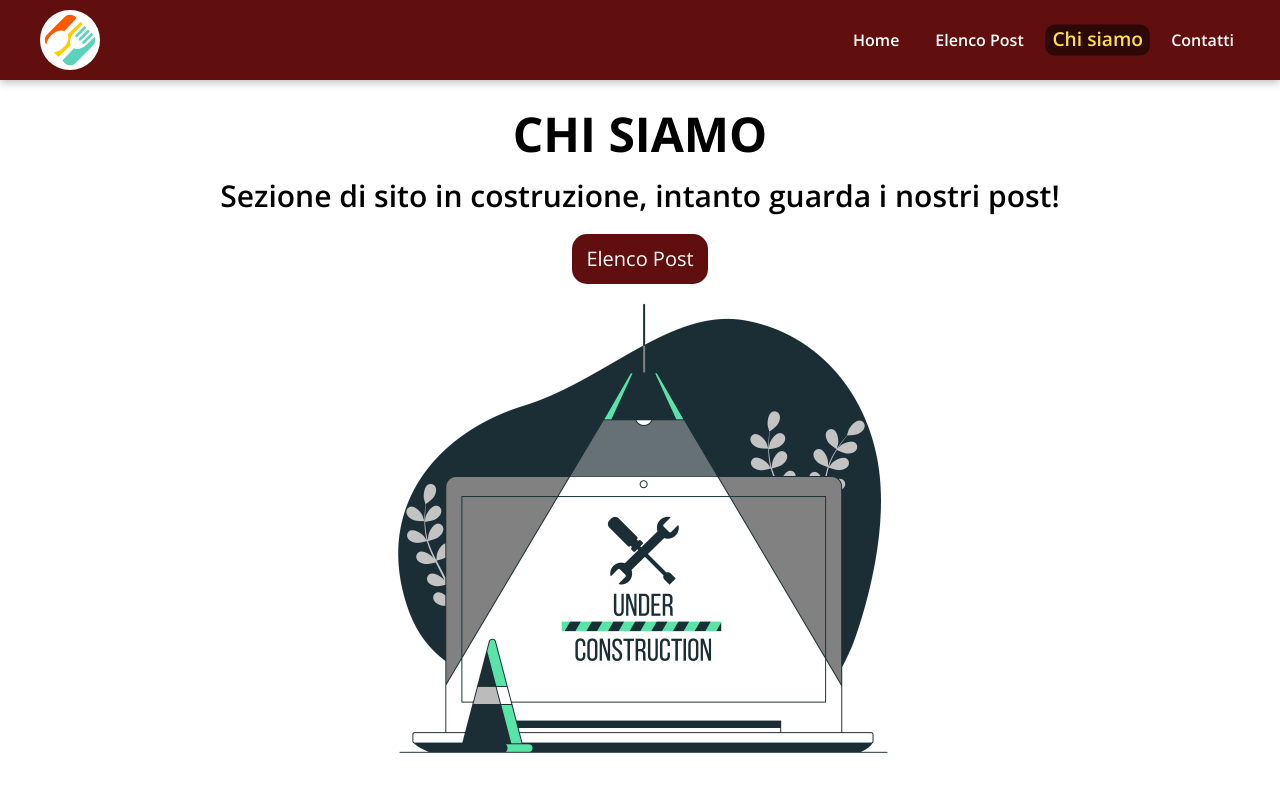
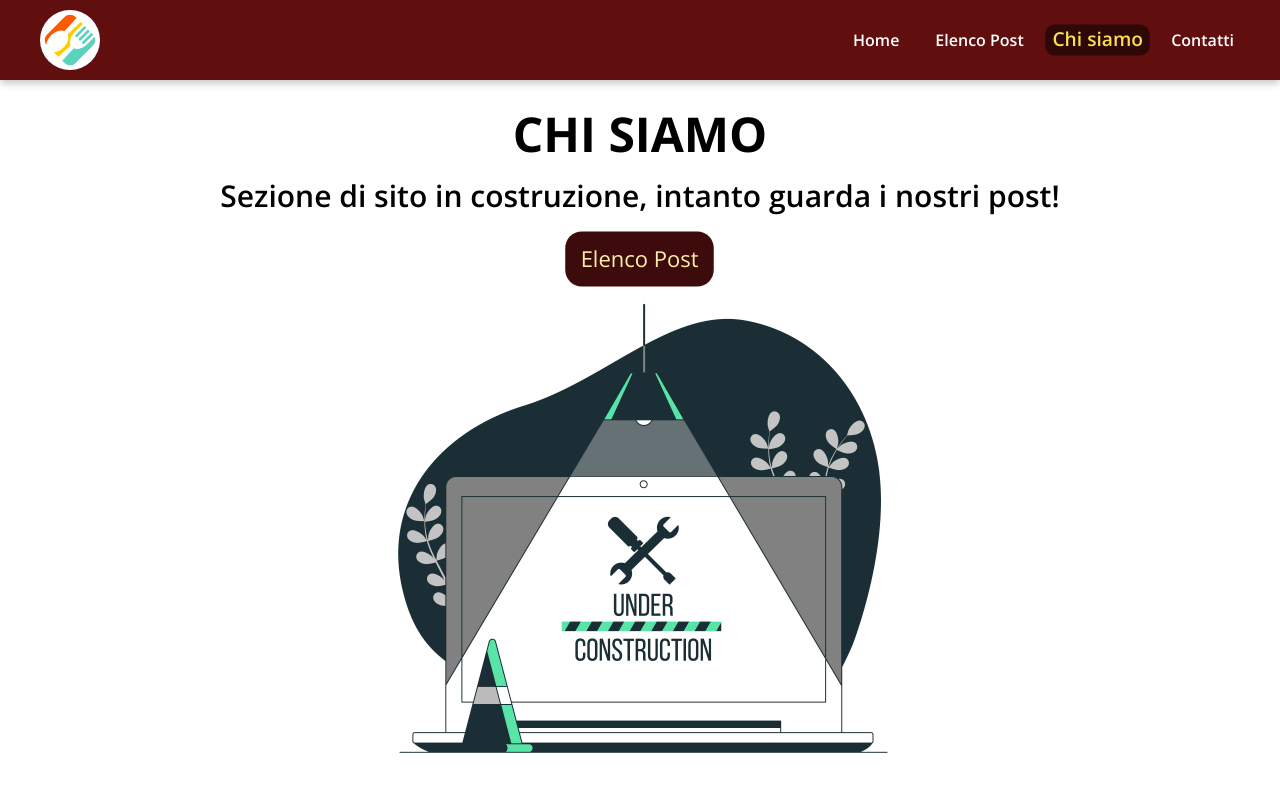
Before and after one commit to mattiadelmonaco/react-router, a React (Vite) app: page /about-us in a window 1280 px wide. In both pictures the pointer is over the link 640 px from the left and 259 px from the top of the page. Shown: the top 800 px of the page. Built offline with nearby package versions, Linux system fonts and the light colour scheme.

Commit message:
feat: add effect on hover .under-costruction__btn

```diff
--- a/src/index.css
+++ b/src/index.css
@@ -99,6 +99,15 @@ main li:hover {
   display: flex;
   justify-self: center;
   margin-top: 1.25rem;
+  transition: 0.4s;
+}
+
+.under-costruction__btn:hover {
+  background-color: #3d0b0b;
+  color: rgb(254, 239, 167);
+  border-radius: 0.9375rem;
+  transform: scale(1.1);
+  transition: 0.4s;
 }
 
 /* FOOTER */
```
